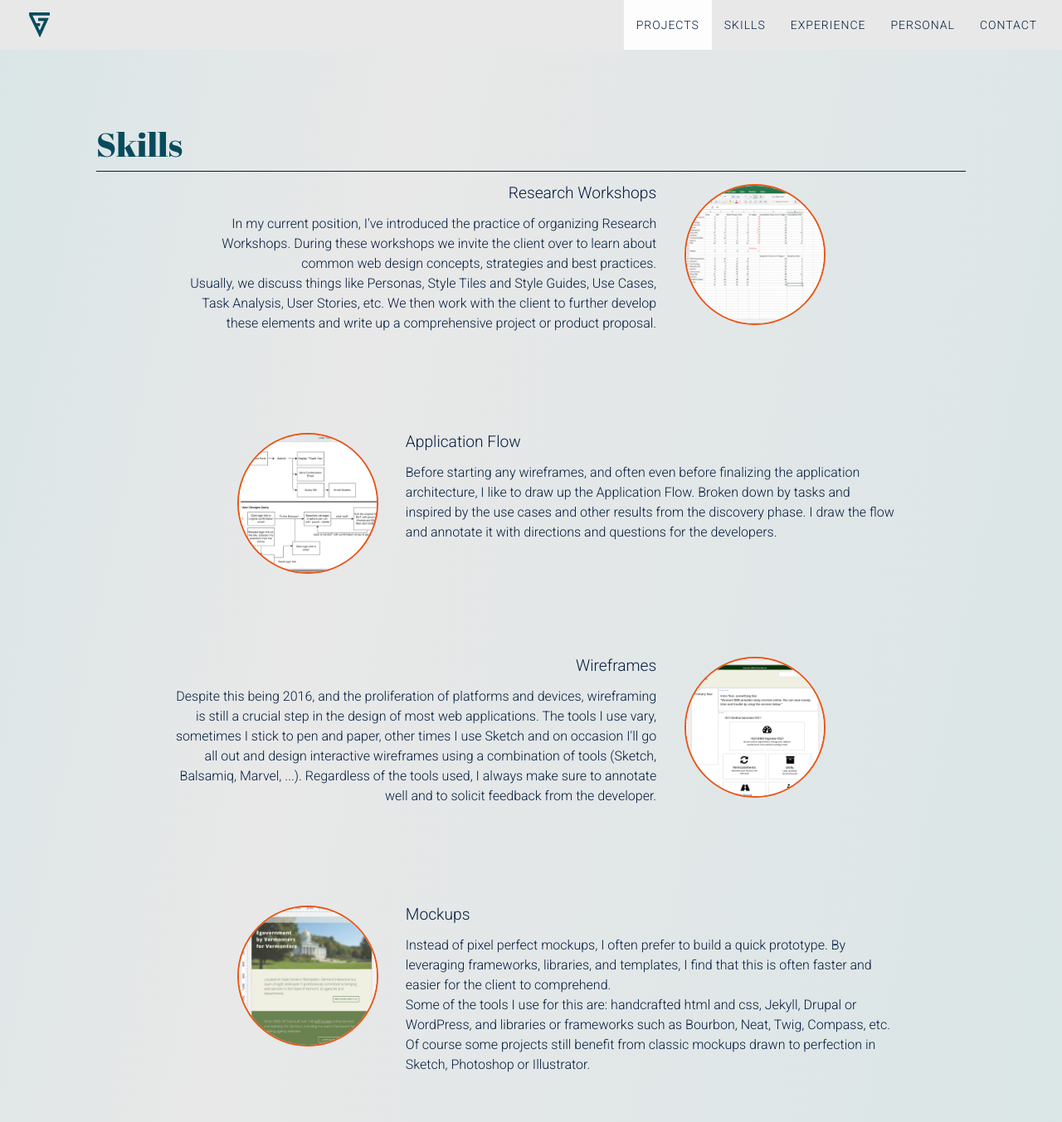
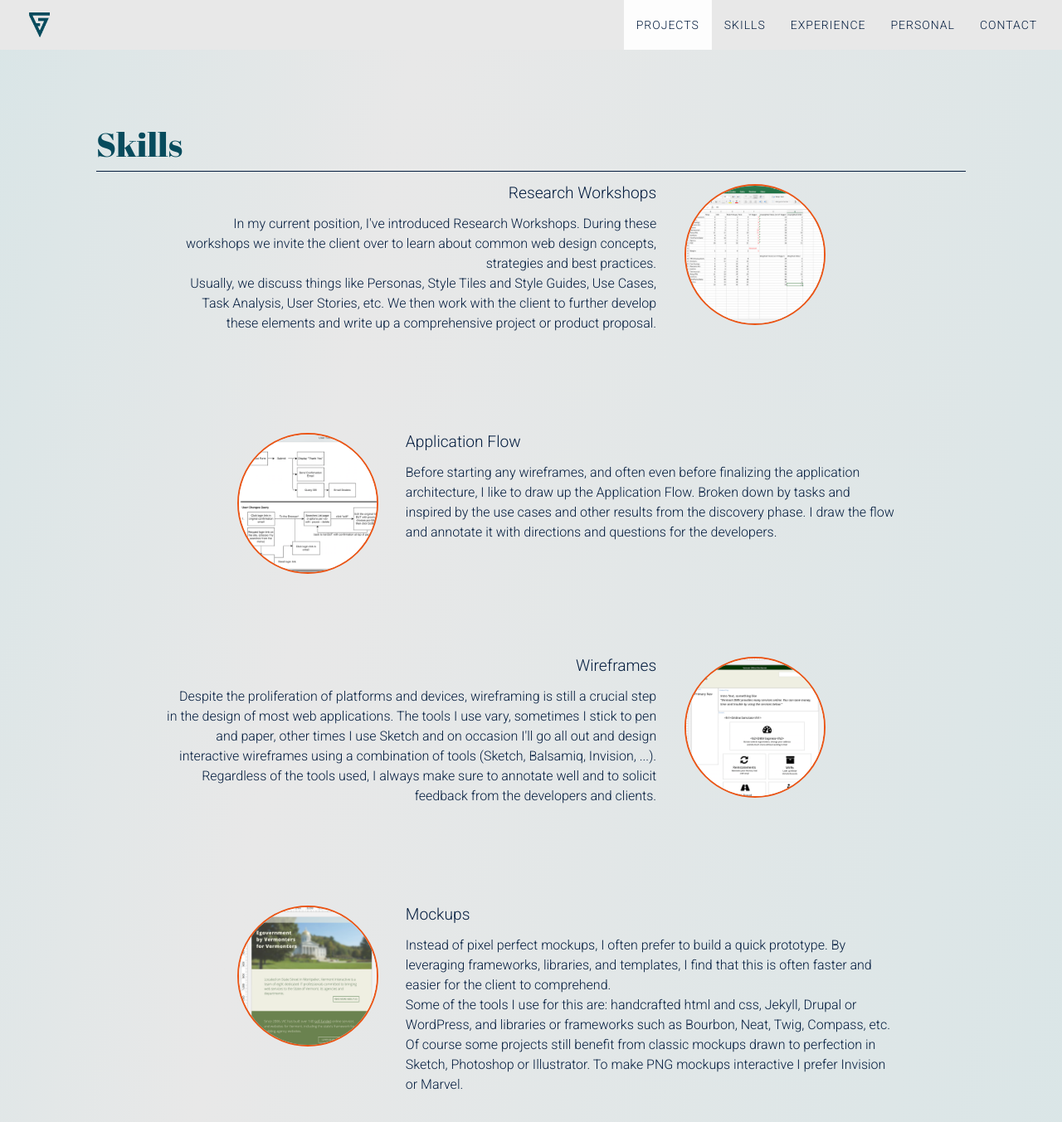
Before and after one commit to fredvg/fredvg.github.io, a Jekyll site: the page built from index.html, in a window 1280 px wide and 1400 px high, scrolled down 1262 px. Shown: the top 1353 px of the window at 83% size. Built offline with Jekyll 4.4.1, drawn with Linux system fonts in a browser that asks for light colours; some of the changed text lies outside the part shown.

Commit message:
updated personal and skills sections

```diff
--- a/_includes/personal.html
+++ b/_includes/personal.html
@@ -1,10 +1,10 @@
 <!-- Personal Section -->
 <section id="personal">
 <h2 class="section-title">Personal</h2>
-<p>When I'm not working, I enjoy spending time with my amazing wife <a href="http://lauramacchia.com">Laura</a>, and our two-and-a-half year old son Felix. We enjoy all kinds of outdoor activities here in Vermont. I'm originally from Belgium, so mountains and seasons are still somewhat new to me. Before you ask, yes, the chocolate and beer cliches&nbsp;apply.</p>
+<p>When I'm not working, I enjoy spending time with my amazing wife <a href="http://lauramacchia.com">Laura</a>, and our three year old son Felix. We enjoy all kinds of outdoor activities here in Vermont. I'm originally from Belgium, so mountains and seasons are still somewhat new to me. Before you ask, yes, the chocolate and beer cliches&nbsp;apply.</p>
 <ul class="entries">
   <li><h3>Currently Reading:</h3>Shogun (James Clavell), You Are My Favorite Client (Mike&nbsp;Monteiro), Change By Design (Tim Brown)</li>
-  <li><h3>Currently Watching:</h3>Narcos, and the never ending Netflix queue of&nbsp;movies</li>
-  <li><h3>Currently Learning:</h3> Drupal 8, React, Handlebars, Conversational UI and Facebook&nbsp;bots</li>
+  <li><h3>Currently Watching:</h3>Stranger Things, and the never ending Netflix queue of&nbsp;movies</li>
+  <li><h3>Currently Learning:</h3> Drupal 8, various design systems (like Material Design and Lightning Design System), Conversational UI and Facebook&nbsp;bots</li>
 </ul>
 </section>
--- a/_includes/skills.html
+++ b/_includes/skills.html
@@ -13,7 +13,7 @@
                                     <h3>Research Workshops</h3>
                                 </div>
                                 <div class="timeline-body">
-                                  <p>In my current position, I've introduced the practice of organizing Research Workshops. During these workshops we invite the client over to learn about common web design concepts, strategies and best practices.</p>
+                                  <p>In my current position, I've introduced Research Workshops. During these workshops we invite the client over to learn about common web design concepts, strategies and best practices.</p>
                                   <p>Usually, we discuss things like Personas, Style Tiles and Style Guides, Use Cases, Task Analysis, User Stories, etc. We then work with the client to further develop these elements and write up a comprehensive project or product proposal.</p>                                </div>
                                 </div>
                         </li>
@@ -39,7 +39,7 @@
                                     <h3>Wireframes</h3>
                                 </div>
                                 <div class="timeline-body">
-                                  <p>Despite this being 2016, and the proliferation of platforms and devices, wireframing is still a crucial step in the design of most web applications. The tools I use vary, sometimes I stick to pen and paper, other times I use Sketch and on occasion I'll go all out and design interactive wireframes using a combination of tools (Sketch, Balsamiq, Marvel, ...). Regardless of the tools used, I always make sure to annotate well and to solicit feedback from the developer.</p>
+                                  <p>Despite the proliferation of platforms and devices, wireframing is still a crucial step in the design of most web applications. The tools I use vary, sometimes I stick to pen and paper, other times I use Sketch and on occasion I'll go all out and design interactive wireframes using a combination of tools (Sketch, Balsamiq, Invision, ...). Regardless of the tools used, I always make sure to annotate well and to solicit feedback from the developers and clients.</p>
                                 </div>
                             </div>
                         </li>
@@ -54,7 +54,7 @@
                                 <div class="timeline-body">
                                   <p>Instead of pixel perfect mockups, I often prefer to build a quick prototype. By leveraging frameworks, libraries, and templates, I find that this is often faster and easier for the client to comprehend.</p>
                                   <p>Some of the tools I use for this are: handcrafted html and css, Jekyll, Drupal or WordPress, and libraries or frameworks such as Bourbon, Neat, Twig, Compass, etc.</p>
-                                  <p>Of course some projects still benefit from classic mockups drawn to perfection in Sketch, Photoshop or Illustrator.</p>
+                                  <p>Of course some projects still benefit from classic mockups drawn to perfection in Sketch, Photoshop or Illustrator. To make PNG mockups interactive I prefer Invision or Marvel.</p>
                                 </div>
                             </div>
                         </li>
@@ -79,7 +79,7 @@
                                     <h3>User and usability testing</h3>
                                 </div>
                                 <div class="timeline-body">
-                                  <p>For user testing and usability testing, I like to use tools like surveys and feedback forms, Peek, A/B testing, the occasional focus group, and regular touchpoint meetings with the client.</p>
+                                  <p>For user testing and usability testing, I like to use tools like surveys and feedback forms, Peek, A/B testing, regular touchpoint meetings with the client, and the occasional focus group.</p>
                                 </div>
                         </li>
                         <li>
```
Also changed, not shown: other parts of _includes/skills.html (+2 -2 lines), 3 other files.
